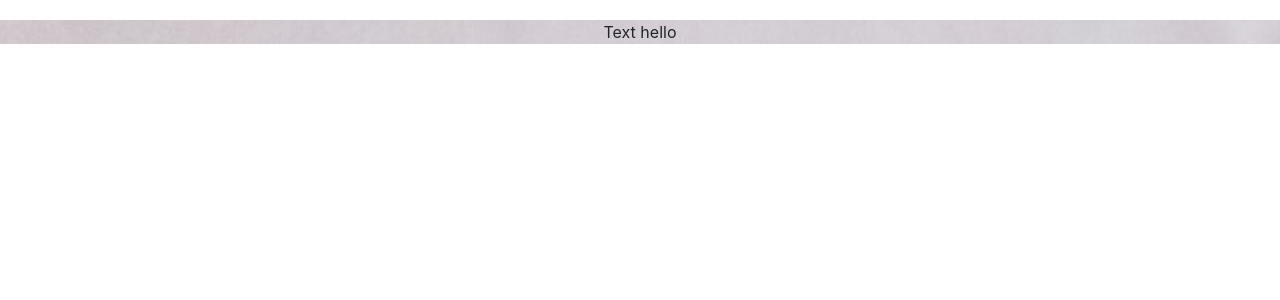
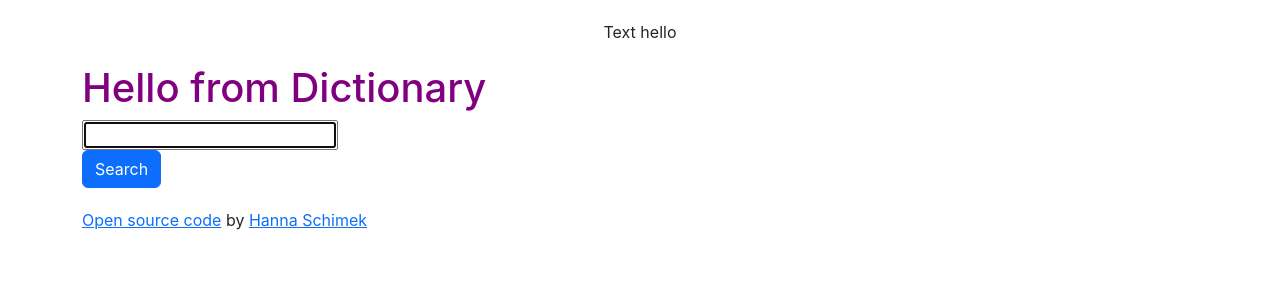
Before and after one commit to hannsch98/react-dictionary, a React (Create React App) app: page / in a window 1280 px wide. Shown: the top 300 px of the page. Built offline with nearby package versions, Linux system fonts and the light colour scheme.

Commit message:
Basic search form

```diff
--- a/src/App.css
+++ b/src/App.css
@@ -3,7 +3,6 @@
 	text-align: center;
 }
 
-.App {
-	background-image: url(./img/book.jpg);
-	background-size: auto;
+.App footer {
+	margin: 20px auto;
 }
--- a/src/App.js
+++ b/src/App.js
@@ -1,9 +1,30 @@
 import "./App.css";
+import Dictionary from "./Dictionary";
 
 function App() {
 	return (
 		<div className="App">
-			<header className="App-header">Text hello</header>
+			<div className="container">
+				<header className="App-header">Text hello</header>
+				<Dictionary />
+				<footer>
+					<a
+						href="https://github.com/hannsch98/react-dictionary"
+						target="_blank"
+						rel="noreferrer"
+					>
+						Open source code
+					</a>{" "}
+					by{" "}
+					<a
+						href="https://www.linkedin.com/in/hanna-schimek-998b561a7/"
+						target="_blank"
+						rel="noreferrer"
+					>
+						Hanna Schimek
+					</a>
+				</footer>
+			</div>
 		</div>
 	);
 }
--- /dev/null
+++ b/src/Dictionary.css
@@ -0,0 +1,3 @@
+.Dictionary h1 {
+	color: purple;
+}
--- /dev/null
+++ b/src/Dictionary.js
@@ -0,0 +1,31 @@
+import React, { useState } from "react";
+import "./Dictionary.css";
+
+export default function Dictionary() {
+	let [keyword, setKeyword] = useState(null);
+
+	function search(event) {
+		event.preventDefault();
+		alert(keyword);
+	}
+
+	function handleKeywordChange(event) {
+		setKeyword(event.target.value);
+	}
+
+	return (
+		<div className="Dictionary">
+			<h1>Hello from Dictionary</h1>
+			<form onSubmit={search}>
+				<input
+					type="search"
+					autofocus="on"
+					autoComplete="off"
+					onChange={handleKeywordChange}
+				/>
+				<br />
+				<button className="btn btn-primary">Search</button>
+			</form>
+		</div>
+	);
+}
```
Also changed, not shown: src/index.css (+8 -8 lines).
